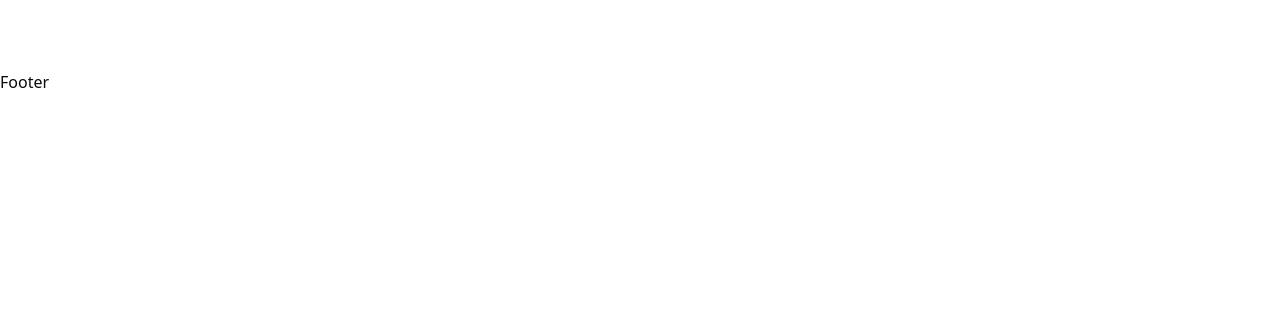
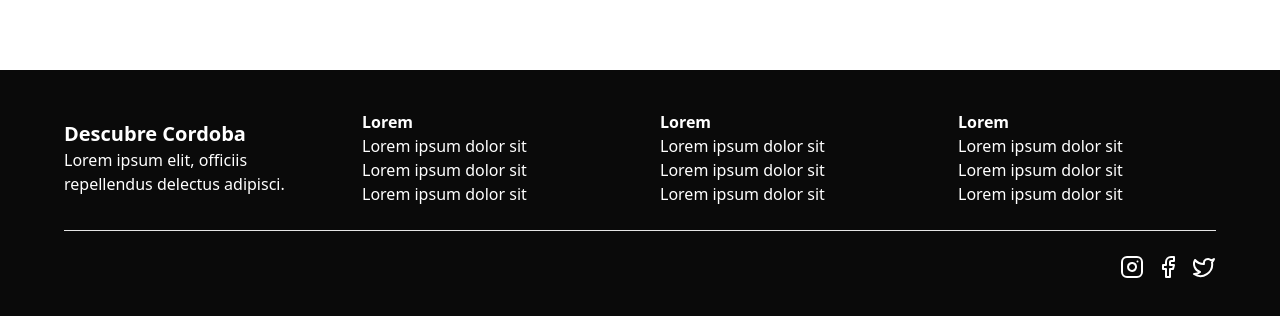
Before and after one commit to No-Country-simulation/c19-50-n-node-react, a React (Vite) app in the folder client/: page / in a window 1280 px wide. Shown: the part 858-1174 px from the top of the page. Before the commit the page ends 952 px from the top, so only its background shows below. Built offline with nearby package versions, Linux system fonts and the light colour scheme; no server answers.

Commit message:
add footer

```diff
--- a/client/src/components/Footer.jsx
+++ b/client/src/components/Footer.jsx
@@ -1,5 +1,40 @@
+import { Link } from 'react-router-dom';
+import MaxWidthContainer from './MaxWidthContainer';
+import { Separator } from './ui/separator';
+import { FacebookIcon, Instagram, Twitter } from 'lucide-react';
+
 const Footer = () => {
-  return <div>Footer</div>;
+  return (
+    <div className="bg-foreground text-background">
+      <MaxWidthContainer className="py-10">
+        <div>
+          <div className="grid grid-cols-4 gap-10 justify-between items-center max-md:grid-cols-2">
+            <div>
+              <Link className="font-bold text-xl" to="/">
+                Descubre Cordoba
+              </Link>
+              <p>Lorem ipsum elit, officiis repellendus delectus adipisci.</p>
+            </div>
+            {[...Array(3)].map((_, i) => (
+              <ul key={i}>
+                <li className="font-bold">Lorem</li>
+                <li>Lorem ipsum dolor sit</li>
+                <li>Lorem ipsum dolor sit</li>
+                <li>Lorem ipsum dolor sit</li>
+              </ul>
+            ))}
+          </div>
+
+          <Separator className="my-6" />
+          <div className="flex justify-end max-md:justify-center gap-3">
+            <Instagram />
+            <FacebookIcon />
+            <Twitter />
+          </div>
+        </div>
+      </MaxWidthContainer>
+    </div>
+  );
 };
 
 export default Footer;
```
